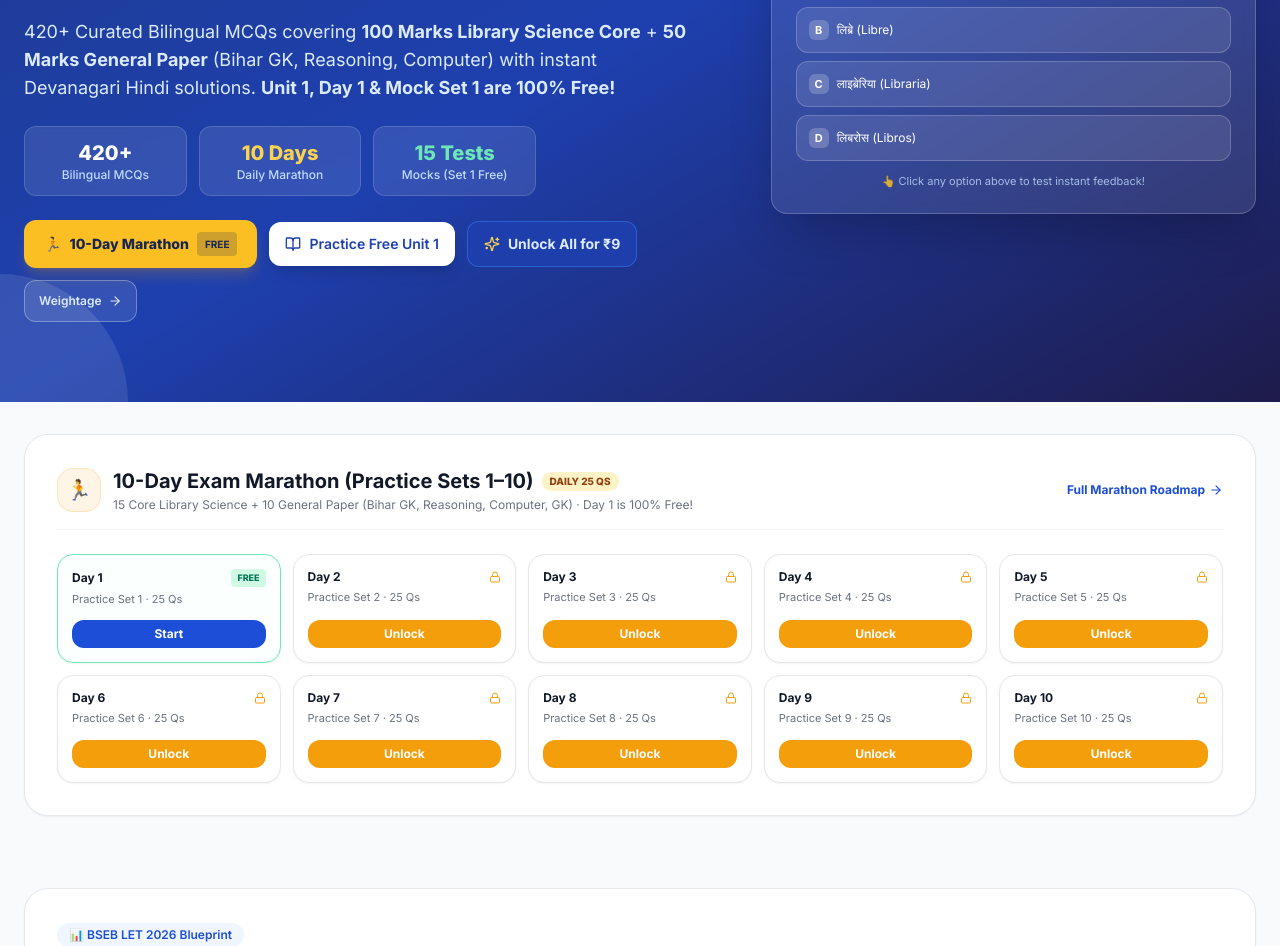
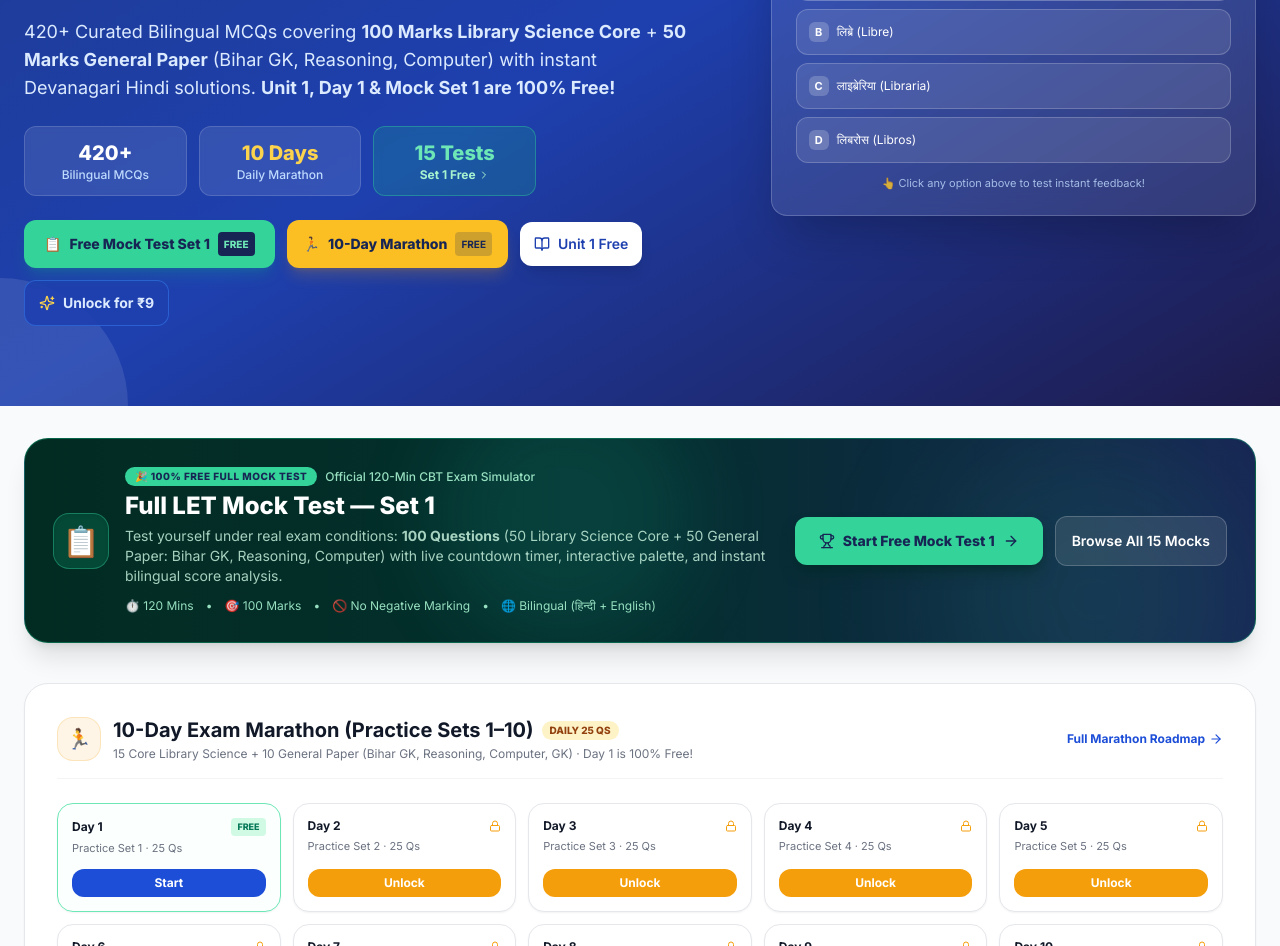
Before and after one commit to Nirajpaul2/Bihar-Librarian-LET-2026, a React (Vite) app: page / in a window 1280 px wide. Shown: the part 460-1406 px from the top of the page. Built offline with nearby package versions, Linux system fonts and the light colour scheme; no server answers.

Commit message:
feat(home): add prominent Free Mock Test Set 1 spotlight card and hero CTA on dashboard

```diff
--- a/src/pages/Home.tsx
+++ b/src/pages/Home.tsx
@@ -77,45 +77,67 @@ export default function Home() {
                   <div className="text-base sm:text-xl font-extrabold text-white">{allQuestions.length}+</div>
                   <div className="text-[10px] sm:text-xs text-brand-200 font-medium">Bilingual MCQs</div>
                 </div>
-                <div className="bg-white/10 backdrop-blur-sm border border-white/15 rounded-xl p-2.5 sm:p-3 text-center">
-                  <div className="text-base sm:text-xl font-extrabold text-amber-300">10 Days</div>
+                <Link
+                  to="/marathon"
+                  className="bg-white/10 hover:bg-white/15 backdrop-blur-sm border border-white/15 rounded-xl p-2.5 sm:p-3 text-center transition-all group block"
+                >
+                  <div className="text-base sm:text-xl font-extrabold text-amber-300 group-hover:scale-105 transition-transform">10 Days</div>
                   <div className="text-[10px] sm:text-xs text-brand-200 font-medium">Daily Marathon</div>
-                </div>
-                <div className="bg-white/10 backdrop-blur-sm border border-white/15 rounded-xl p-2.5 sm:p-3 text-center">
-                  <div className="text-base sm:text-xl font-extrabold text-emerald-300">{mockTests.length} Tests</div>
-                  <div className="text-[10px] sm:text-xs text-brand-200 font-medium">Mocks (Set 1 Free)</div>
-                </div>
+                </Link>
+                <Link
+                  to="/mock-test/mt-001"
+                  className="bg-emerald-500/20 hover:bg-emerald-500/30 backdrop-blur-sm border border-emerald-400/40 rounded-xl p-2.5 sm:p-3 text-center transition-all group block"
+                >
+                  <div className="text-base sm:text-xl font-extrabold text-emerald-300 group-hover:scale-105 transition-transform">{mockTests.length} Tests</div>
+                  <div className="text-[10px] sm:text-xs text-emerald-200 font-bold flex items-center justify-center gap-0.5">
+                    <span>Set 1 Free</span>
+                    <ChevronRight className="w-3 h-3 inline" />
+                  </div>
+                </Link>
               </div>
 
               {/* Action Buttons */}
               <div className="flex flex-wrap items-center gap-3">
-                <Link to="/marathon" className="bg-amber-400 hover:bg-amber-300 active:bg-amber-500 text-brand-950 font-extrabold rounded-xl px-5 py-3 inline-flex items-center gap-2 transition-all shadow-lg shadow-amber-500/20 text-sm transform hover:-translate-y-0.5">
+                <Link
+                  to="/mock-test/mt-001"
+                  className="bg-emerald-400 hover:bg-emerald-300 active:bg-emerald-500 text-brand-950 font-extrabold rounded-xl px-4 sm:px-5 py-3 inline-flex items-center gap-2 transition-all shadow-lg shadow-emerald-500/20 text-sm transform hover:-translate-y-0.5"
+                >
+                  <span>📋</span>
+                  <span>Free Mock Test Set 1</span>
+                  <span className="bg-brand-950 text-emerald-300 px-1.5 py-0.5 rounded text-[10px] font-black uppercase">FREE</span>
+                </Link>
+                <Link
+                  to="/marathon"
+                  className="bg-amber-400 hover:bg-amber-300 active:bg-amber-500 text-brand-950 font-extrabold rounded-xl px-4 py-3 inline-flex items-center gap-2 transition-all shadow-lg shadow-amber-500/20 text-sm transform hover:-translate-y-0.5"
+                >
                   <span>🏃</span>
                   <span>10-Day Marathon</span>
-                  <span className="bg-brand-950/20 text-brand-950 px-2 py-0.5 rounded text-[10px] font-bold">FREE</span>
+                  <span className="bg-brand-950/20 text-brand-950 px-1.5 py-0.5 rounded text-[10px] font-bold">FREE</span>
                 </Link>
-                <Link to="/practice?subject=library-science&unit=foundations" className="bg-white text-brand-800 hover:bg-brand-50 font-semibold rounded-xl px-4 py-3 inline-flex items-center gap-2 transition-colors shadow-lg text-sm">
+                <Link
+                  to="/practice?subject=library-science&unit=foundations"
+                  className="bg-white text-brand-800 hover:bg-brand-50 font-semibold rounded-xl px-3.5 py-3 inline-flex items-center gap-2 transition-colors shadow-lg text-sm"
+                >
                   <BookOpen className="w-4 h-4" />
-                  Practice Free Unit 1
+                  Unit 1 Free
                 </Link>
                 {!isUnlocked ? (
                   <button
                     onClick={() => openPaywall(`Unlock all Units & Mock Tests for ₹${ACCESS_PRICE_INR}`)}
-                    className="bg-brand-800/90 hover:bg-brand-700 text-brand-100 font-bold rounded-xl px-4 py-3 inline-flex items-center gap-2 transition-colors border border-brand-500/50 cursor-pointer text-sm"
+                    className="bg-brand-800/90 hover:bg-brand-700 text-brand-100 font-bold rounded-xl px-3.5 py-3 inline-flex items-center gap-2 transition-colors border border-brand-500/50 cursor-pointer text-sm"
                   >
                     <Sparkles className="w-4 h-4 text-amber-300" />
-                    Unlock All for ₹{ACCESS_PRICE_INR}
+                    Unlock for ₹{ACCESS_PRICE_INR}
                   </button>
                 ) : (
-                  <Link to="/mock-test" className="bg-white/10 hover:bg-white/20 border border-white/30 font-semibold rounded-xl px-4 py-3 inline-flex items-center gap-2 transition-colors text-sm">
+                  <Link
+                    to="/mock-test"
+                    className="bg-white/10 hover:bg-white/20 border border-white/30 font-semibold rounded-xl px-4 py-3 inline-flex items-center gap-2 transition-colors text-sm"
+                  >
                     <Trophy className="w-4 h-4 text-amber-300" />
                     15 Mock Tests
                   </Link>
                 )}
-                <Link to="/syllabus?tab=weightage" className="bg-white/10 hover:bg-white/20 border border-white/30 font-semibold rounded-xl px-3.5 py-3 inline-flex items-center gap-1.5 transition-colors text-xs text-brand-100">
-                  Weightage
-                  <ArrowRight className="w-3.5 h-3.5" />
-                </Link>
               </div>
             </div>
 
@@ -217,6 +239,63 @@ export default function Home() {
               </div>
             </div>
 
+          </div>
+        </div>
+      </section>
+
+      {/* Featured Free Full LET Mock Test Set 1 Card */}
+      <section className="max-w-7xl mx-auto px-4 sm:px-6 pt-8 pb-2">
+        <div className="bg-gradient-to-r from-emerald-950 via-teal-950 to-brand-950 rounded-3xl p-6 sm:p-7 text-white border border-emerald-500/40 shadow-xl flex flex-col lg:flex-row items-center justify-between gap-6 relative overflow-hidden">
+          {/* Subtle glow effect */}
+          <div className="absolute top-0 right-0 w-80 h-80 bg-emerald-400/10 rounded-full blur-3xl pointer-events-none" />
+          <div className="absolute bottom-0 left-1/3 w-64 h-64 bg-teal-400/10 rounded-full blur-2xl pointer-events-none" />
+
+          <div className="flex flex-col sm:flex-row items-start sm:items-center gap-4 relative z-10">
+            <div className="w-14 h-14 rounded-2xl bg-emerald-500/20 border border-emerald-400/40 text-emerald-300 flex items-center justify-center text-3xl shrink-0 shadow-inner">
+              📋
+            </div>
+            <div>
+              <div className="flex items-center gap-2 flex-wrap mb-1">
+                <span className="bg-emerald-400 text-brand-950 font-black text-[10px] px-2.5 py-0.5 rounded-full uppercase tracking-wider">
+                  🎉 100% Free Full Mock Test
+                </span>
+                <span className="text-xs text-emerald-200/90 font-medium">
+                  Official 120-Min CBT Exam Simulator
+                </span>
+              </div>
+              <h2 className="text-xl sm:text-2xl font-extrabold text-white">
+                Full LET Mock Test — Set 1
+              </h2>
+              <p className="text-xs sm:text-sm text-emerald-100/80 mt-1 max-w-2xl leading-relaxed">
+                Test yourself under real exam conditions: <strong>100 Questions</strong> (50 Library Science Core + 50 General Paper: Bihar GK, Reasoning, Computer) with live countdown timer, interactive palette, and instant bilingual score analysis.
+              </p>
+              <div className="flex flex-wrap items-center gap-3 mt-3 text-xs text-emerald-200/90">
+                <span className="flex items-center gap-1">⏱️ 120 Mins</span>
+                <span>•</span>
+                <span className="flex items-center gap-1">🎯 100 Marks</span>
+                <span>•</span>
+                <span className="flex items-center gap-1">🚫 No Negative Marking</span>
+                <span>•</span>
+                <span className="flex items-center gap-1">🌐 Bilingual (हिन्दी + English)</span>
+              </div>
+            </div>
+          </div>
+
+          <div className="flex flex-col sm:flex-row items-center gap-3 shrink-0 relative z-10 w-full sm:w-auto">
+            <Link
+              to="/mock-test/mt-001"
+              className="bg-emerald-400 hover:bg-emerald-300 active:bg-emerald-500 text-brand-950 font-extrabold px-6 py-3.5 rounded-xl text-sm transition-all shadow-lg shadow-emerald-950/50 flex items-center justify-center gap-2 w-full sm:w-auto transform hover:-translate-y-0.5 cursor-pointer"
+            >
+              <Trophy className="w-4 h-4 text-brand-950" />
+              <span>Start Free Mock Test 1</span>
+              <ArrowRight className="w-4 h-4" />
+            </Link>
+            <Link
+              to="/mock-test"
+              className="bg-white/10 hover:bg-white/20 border border-white/20 text-white font-semibold px-4 py-3.5 rounded-xl text-xs sm:text-sm transition-colors text-center w-full sm:w-auto"
+            >
+              Browse All 15 Mocks
+            </Link>
           </div>
         </div>
       </section>
```
